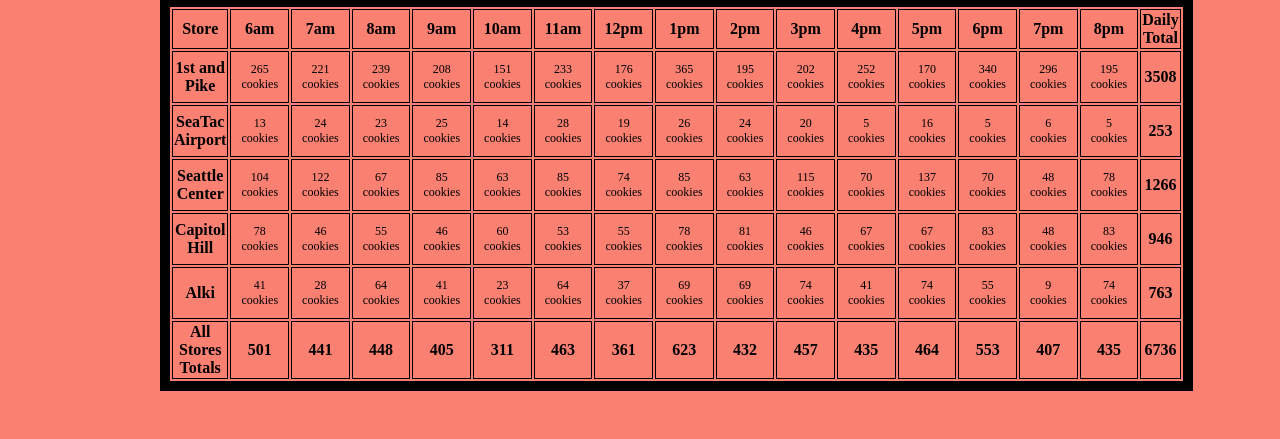
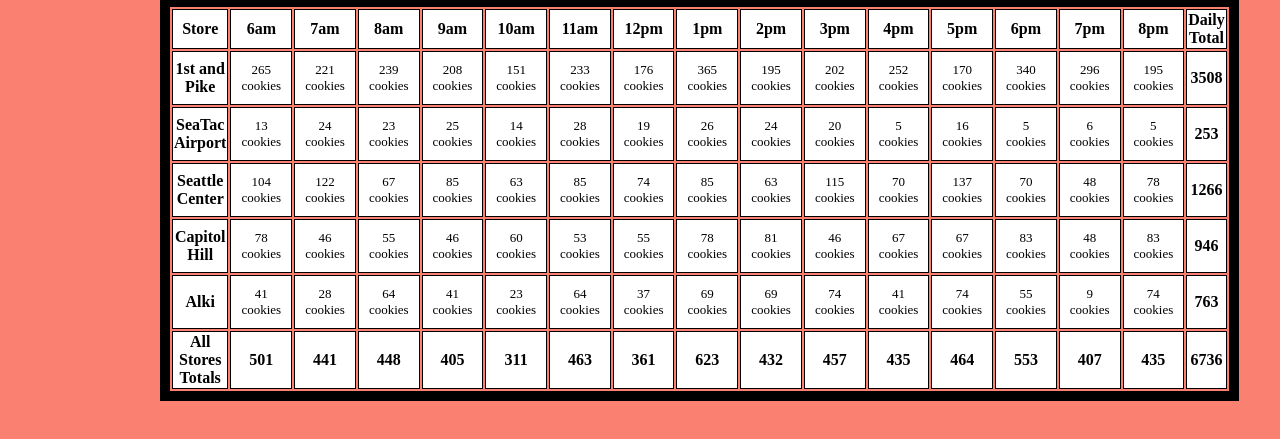
Before and after one commit to ALB37/cookie-stand, a plain HTML site: page sales.html in a window 1280 px wide. Shown: the part 145-584 px from the top of the page. Drawn offline with Linux system fonts and the light colour scheme.

Commit message:
dialed css handling of table data for sales page

```diff
--- a/style.css
+++ b/style.css
@@ -113,13 +113,13 @@ table {
 td {
 	padding: 10px;
   border: 1px solid black;
-  background: salmon;
+  background: white;
   padding: 10px;
-  font-size: 12px;
+  font-size: 13px;
 }
 
 th {
-	background-color: salmon;
+	background-color: white;
 	color: black;
   border: 1px solid black;
 }
```
